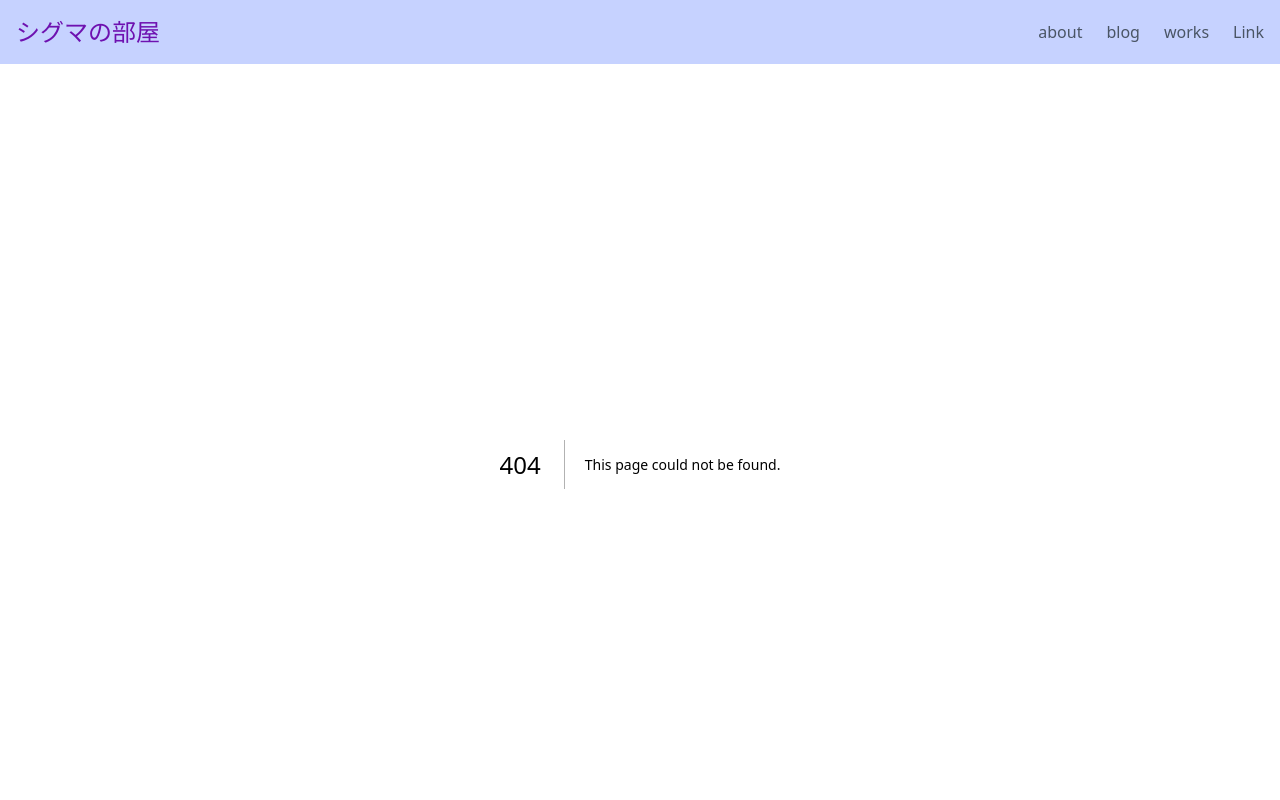
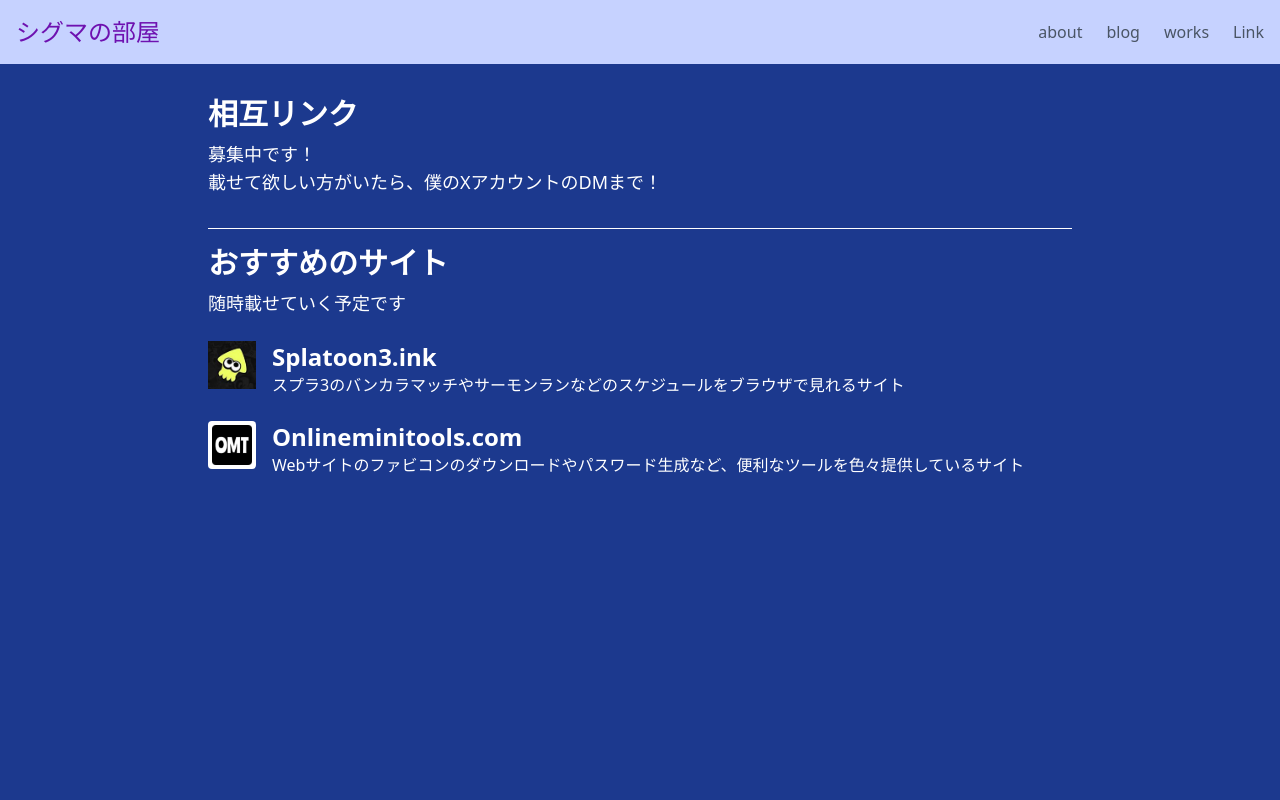
Before and after one commit to sigma7863/sigma7863.github.io, a Next.js app: page /link in a window 1280 px wide. Before the commit this address had no page. Shown: the top 800 px of the page. Built offline with nearby package versions, Linux system fonts and the light colour scheme.

Commit message:
"link"パスを追加

```diff
--- /dev/null
+++ b/src/app/link/page.tsx
@@ -0,0 +1,47 @@
+import Link from "next/link";
+import Image from "next/image";
+
+export default function Links() {
+  return (
+    <>
+      <main className="min-h-screen bg-blue-900 text-white">
+        <div className="max-w-4xl mx-auto px-4 py-8">
+          <section className="mb-8">
+            <h2 className="text-3xl font-bold mb-2">相互リンク</h2>
+            <p className="text-lg">募集中です！<br />載せて欲しい方がいたら、僕のXアカウントのDMまで！</p>
+          </section>
+
+          <hr className="my-4"/>
+
+          <section>
+            <h2 className="text-3xl font-bold mb-2">おすすめのサイト</h2>
+            <p className="text-lg mb-6">随時載せていく予定です</p>
+
+            <Link href="https:/splatoon3.ink" target="_blank" className="flex items-start space-x-4 mb-6">
+              <Image src="/Splatoon3Ink-logo.png" width={40} height={40} alt="Splatoon Icon" className="w-12 h-12"/>
+              <div>
+                <h3 className="text-2xl font-semibold">Splatoon3.ink</h3>
+                <p>スプラ3のバンカラマッチやサーモンランなどのスケジュールをブラウザで見れるサイト</p>
+              </div>
+            </Link>
+
+            <Link href="https://onlineminitools.com" target="_blank" className="flex items-start space-x-4 mb-6">
+              <Image src="/omt-logo.png" alt="OMT Icon" width={40} height={40} className="w-12 h-12 bg-white p-1 rounded"/>
+              <div>
+                <p className="text-2xl font-semibold">Onlineminitools.com</p>
+                <p>Webサイトのファビコンのダウンロードやパスワード生成など、便利なツールを色々提供しているサイト</p>
+              </div>
+            </Link>
+
+            {/* <div className="flex items-start space-x-4">
+              <Image src="HighscoolClassic-logo.png" alt="教科書画像" className="w-12 h-12"/>
+              <div>
+                <p>教科書にある古文を4コマ漫画で解説しているサイト<br />古文苦手なので参考にしている</p>
+              </div>
+            </div> */}
+          </section>
+        </div>
+      </main>
+    </>
+  );
+}
```
